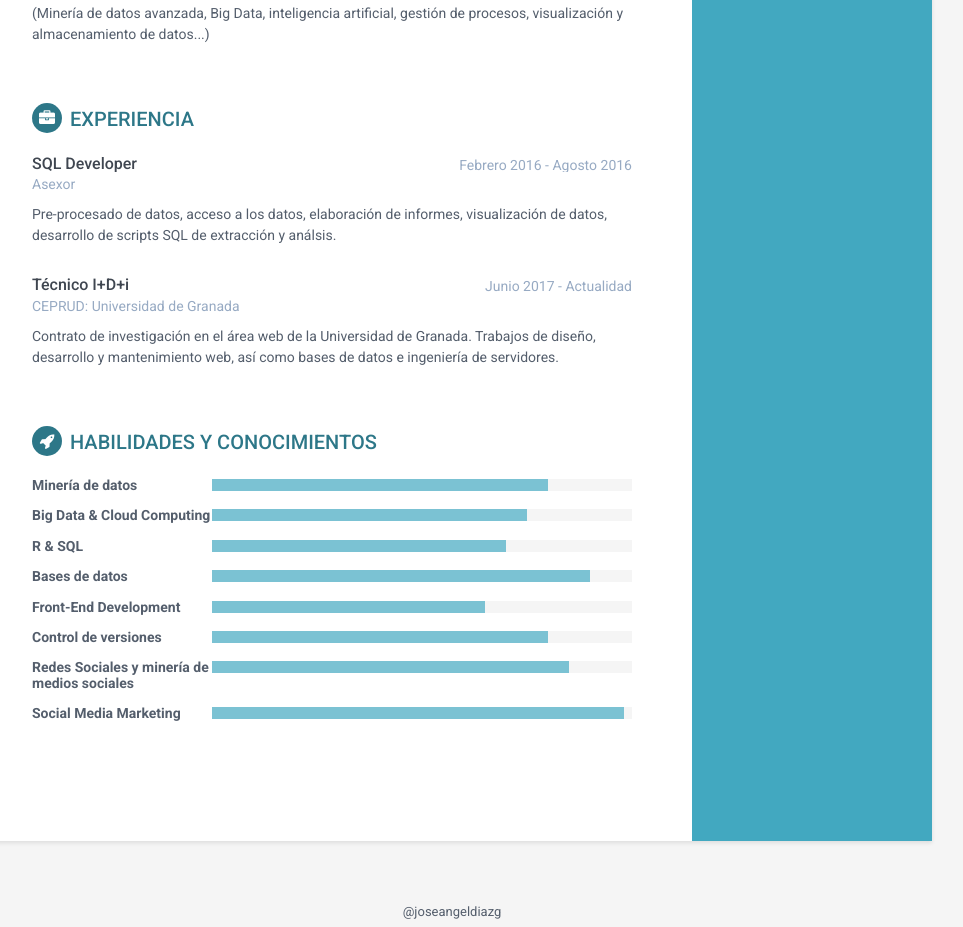
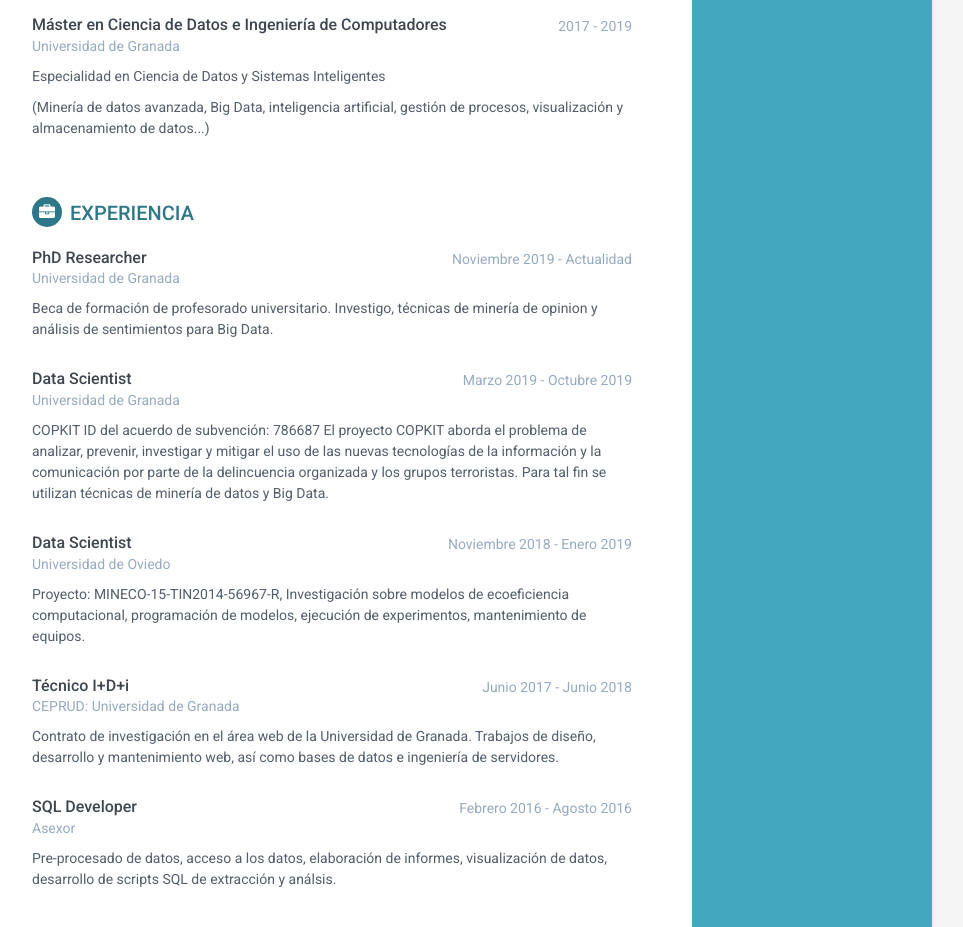
Before and after one commit to joseangeldiazg/joseangeldiazg.github.io, a plain HTML site: page index.html in a window 1280 px wide. Shown: the part 893-1820 px from the top of the page, without its empty margins (188-1151 px from the left). Drawn offline with Linux system fonts and the light colour scheme.

Commit message:
Actualizada experiencia.

```diff
--- a/index.html
+++ b/index.html
@@ -50,7 +50,7 @@
                 <h2 class="container-block-title">Idiomas</h2>
                 <ul class="list-unstyled interests-list">
                     <li>Español <span class="lang-desc">(Nativo)</span></li>
-                    <li>Inglés <span class="lang-desc">(B1)</span></li>
+                    <li>Inglés <span class="lang-desc">(B2)</span></li>
                 </ul>
             </div><!--//interests-->
 
@@ -69,22 +69,32 @@
         </div><!--//sidebar-wrapper-->
 
         <div class="main-wrapper">
+
+          <!--//MENU-->
+
           <nav class="navbar navbar-default">
               <div class="container-fluid">
                 <ul class="nav navbar-nav">
                   <li class="active"><a href="index.html">Curriculum</a></li>
                   <li><a href="proyectos.html">Proyectos</a></li>
+                  <li><a href="publicaciones.html">Publicaciones</a></li>
                 </ul>
               </div>
             </nav>
+
             <section class="section summary-section">
                 <h2 class="section-title"><i class="fa fa-user"></i>Sobre mi</h2>
                 <div class="summary">
-                    <p>Ingeniero en informática por la Universidad de Granada, tras cursar el grado en ingeniería informática y posteriormente el máster profesional en ingeniería informática. </p>
+                    <p>Ingeniero en informática por la Universidad de Granada, tras cursar el grado en ingeniería informática y posteriormente el máster profesional en ingeniería informática.
+                      Me especializo en inteligencia aritificial y ciencia de datos, al cursar el Máster en Ciencia de Datos de la Universidad de Granada, considerado uno de los mejores a nivel internacional.</p>
 
-                    <p>Actualmente, trabajo como técnico de investigación en el Centro de Producción de Recursos Para La Universidad Digital (CEPRUD) en la Delegación de la Rectora para la Universidad Digital dentro del área de desarrollo web de la Universidad de Granada. </p>
+                    <p>Actualmente, trabajo como investigador predoctoral en la Universidad de Granada. Mi grupo de investigacion es el de <b>Bases de datos y Sistemas de Informacion Inteligentes</b>,
+                      en el cual investigo técnicas de minería de opinión para Big Data proveniente de redes sociales.</p>
 
-                    <p>Al mismo tiempo, desarrollo trabajos en el sector de las tecnologías de la información y la comunicación para diversas marcas reconocidas dentro del sector servicios, además de compaginarlo con la dirección de uno de los blogs especializados con más proyección dentro del panorama nacional, <a href="http://growsoundmag.com" target="_blank">Grow Sound Mag.</a></p>
+                    <p>Al mismo tiempo, desarrollo trabajos en el sector de las tecnologías de la información y la comunicación para diversas marcas reconocidas dentro del sector servicios en el marco de una
+                    pequeña agencia de comunicación y publicidad que cree en 2015 y que está en fase de expansión,  <a href="http://electricocomunicacion.com" target="_blank">Eléctrico Comunicación.</a> </p>
+
+                    <p> A modo de hobbie, y dado que una de mis pasiones sin lugar a dudas es la música, dirijo uno de los blogs especializados con más proyección dentro del panorama nacional, <a href="http://growsoundmag.com" target="_blank">Grow Sound Mag.</a> </p>
                 </div><!--//summary-->
             </section><!--//section-->
 
@@ -123,7 +133,7 @@
                     <div class="meta">
                         <div class="upper-row">
                             <h3 class="job-title">Máster en Ciencia de Datos e Ingeniería de Computadores</h3>
-                            <div class="time">2017 - Actualidad</div>
+                            <div class="time">2017 - 2019</div>
                         </div><!--//upper-row-->
                         <div class="company">Universidad de Granada</div>
                     </div><!--//meta-->
@@ -136,8 +146,68 @@
             </section><!--//section-->
 
             <!--EXPERIENCIA-->
+
             <section class="section experiences-section">
                 <h2 class="section-title"><i class="fa fa-briefcase"></i>Experiencia</h2>
+
+                <div class="item">
+                    <div class="meta">
+                        <div class="upper-row">
+                            <h3 class="job-title">PhD Researcher</h3>
+                            <div class="time">Noviembre 2019 - Actualidad</div>
+                        </div><!--//upper-row-->
+                        <div class="company">Universidad de Granada</div>
+                    </div><!--//meta-->
+                    <div class="details">
+                      <p>Beca de formación de profesorado universitario. Investigo,
+                        técnicas de minería de opinion y análisis de sentimientos para Big Data.</p>
+                    </div><!--//details-->
+                </div><!--//item-->
+
+                <div class="item">
+                    <div class="meta">
+                        <div class="upper-row">
+                            <h3 class="job-title">Data Scientist</h3>
+                            <div class="time">Marzo 2019 - Octubre 2019</div>
+                        </div><!--//upper-row-->
+                        <div class="company">Universidad de Granada</div>
+                    </div><!--//meta-->
+                    <div class="details">
+                      <p>COPKIT ID del acuerdo de subvención: 786687 El proyecto COPKIT aborda el problema de analizar, prevenir,
+                        investigar y mitigar el uso de las nuevas tecnologías de la información y la comunicación por parte de la
+                         delincuencia organizada y los grupos terroristas. Para tal fin se utilizan técnicas de minería de datos y Big Data.</p>
+                    </div><!--//details-->
+                </div><!--//item-->
+
+
+                <div class="item">
+                    <div class="meta">
+                        <div class="upper-row">
+                            <h3 class="job-title">Data Scientist</h3>
+                            <div class="time">Noviembre 2018 - Enero 2019</div>
+                        </div><!--//upper-row-->
+                        <div class="company">Universidad de Oviedo</div>
+                    </div><!--//meta-->
+                    <div class="details">
+                      <p>Proyecto: MINECO-15-TIN2014-56967-R, Investigación sobre modelos de ecoeficiencia computacional,
+                         programación de modelos, ejecución de experimentos, mantenimiento de equipos.</p>
+                    </div><!--//details-->
+                </div><!--//item-->
+
+                <div class="item">
+                    <div class="meta">
+                        <div class="upper-row">
+                            <h3 class="job-title">Técnico I+D+i</h3>
+                            <div class="time">Junio 2017 - Junio 2018</div>
+                        </div><!--//upper-row-->
+                        <div class="company">CEPRUD: Universidad de Granada</div>
+                    </div><!--//meta-->
+                    <div class="details">
+                      <p>Contrato de investigación en el área web de la Universidad de Granada.
+                      Trabajos de diseño, desarrollo y mantenimiento web, así como bases de datos e
+                    ingeniería de servidores.</p>
+                    </div><!--//details-->
+                </div><!--//item-->
 
                 <div class="item">
                     <div class="meta">
@@ -153,20 +223,6 @@
                     </div><!--//details-->
                 </div><!--//item-->
 
-                <div class="item">
-                    <div class="meta">
-                        <div class="upper-row">
-                            <h3 class="job-title">Técnico I+D+i</h3>
-                            <div class="time">Junio 2017 - Actualidad</div>
-                        </div><!--//upper-row-->
-                        <div class="company">CEPRUD: Universidad de Granada</div>
-                    </div><!--//meta-->
-                    <div class="details">
-                      <p>Contrato de investigación en el área web de la Universidad de Granada.
-                      Trabajos de diseño, desarrollo y mantenimiento web, así como bases de datos e
-                    ingeniería de servidores.</p>
-                    </div><!--//details-->
-                </div><!--//item-->
             </section><!--//section-->
             <section class="skills-section section">
                 <h2 class="section-title"><i class="fa fa-rocket"></i>Habilidades y conocimientos</h2>
```
Also changed, not shown: proyectos.html (+2 -1 lines).
